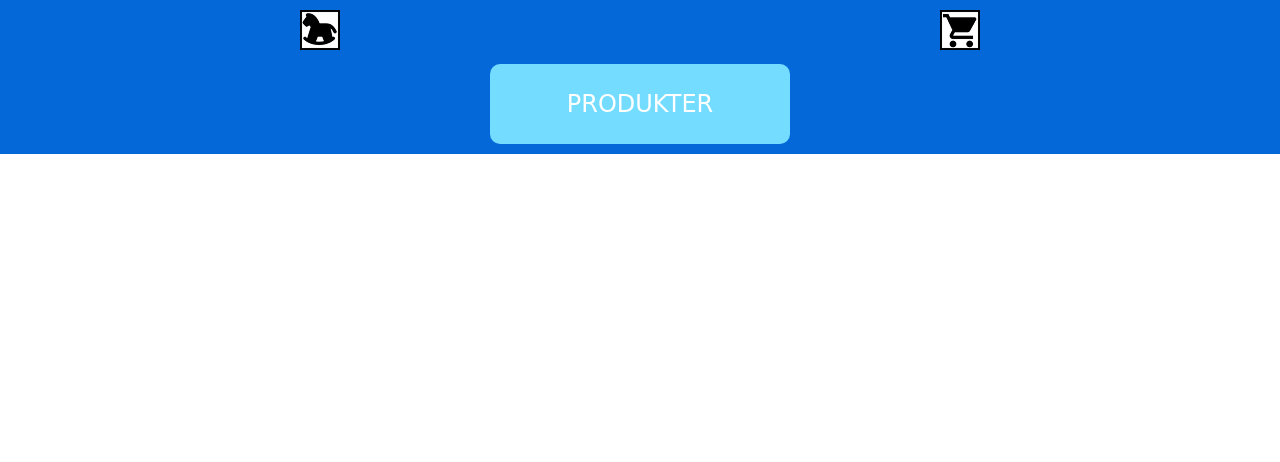
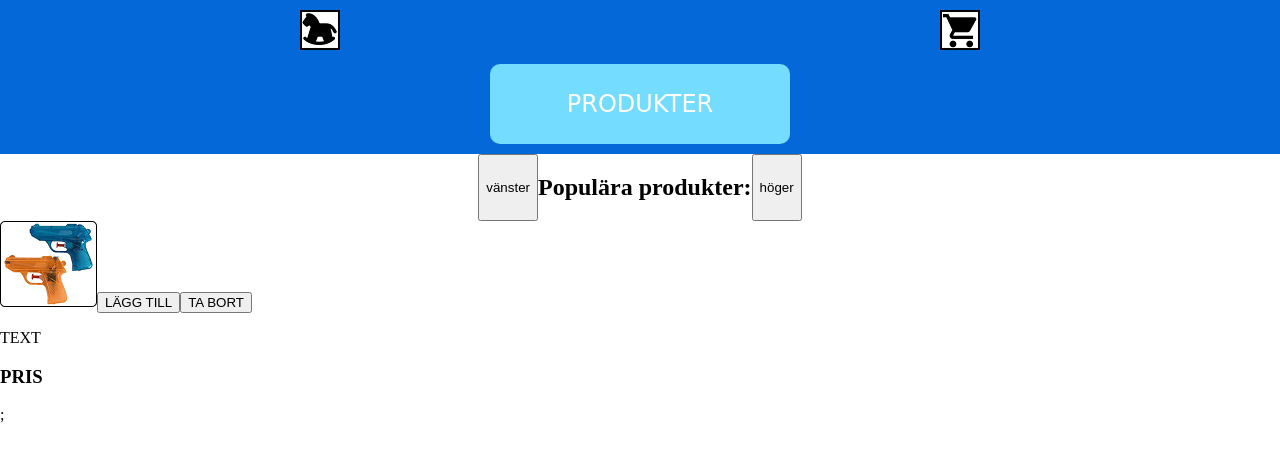
Before and after one commit to TimmyBartelius/JSX-inl-mningsuppgift, a React (Vite) app in the folder my-app/: page / in a window 1280 px wide. Shown: the top 462 px of the page. Built offline with nearby package versions, Linux system fonts and the light colour scheme.

Commit message:
Påbörjat Home-page

```diff
--- a/my-app/src/App.jsx
+++ b/my-app/src/App.jsx
@@ -1,6 +1,12 @@
-import { Routes, Route } from "react-router-dom";
+//import { Routes, Route } from "react-router-dom";
 import Header from "./components/Header";
+import Home from "./pages/Home";
 
 export default function App() {
-  return <Header />;
+  return (
+    <main>
+      <Header />
+      <Home />;
+    </main>
+  );
 }
--- a/my-app/src/components/Header.css
+++ b/my-app/src/components/Header.css
@@ -34,3 +34,6 @@ body {
   color: rgb(255, 255, 255);
   cursor: pointer;
 }
+#productsBtn:hover {
+  background-color: rgb(65, 208, 255);
+}
--- a/my-app/src/components/Header.jsx
+++ b/my-app/src/components/Header.jsx
@@ -44,7 +44,9 @@ const Header = () => {
 
 export default Header;
 
-//1. Headern behöver logga, cart, Produkt-knapp samt blå bakgrund
+//1. Headern behöver logga, cart, Produkt-knapp samt blå bakgrund (CHECK)
 //2. Logga skall visa sig tryckbar, på klick skall den leda till "hem"-skärmen, alltså startsidan
 //3. Cart skall visa sig tryckbar, på klick skall den leda till "kundvagnen"
 //4. Produkter-knappen skall leda till produkt-sidan och startar som standard på "alla produkter"
+
+//GLÖM INTE ROUTING - allt annat klart
--- /dev/null
+++ b/my-app/src/components/Home.css
@@ -0,0 +1,5 @@
+#popular {
+  display: flex;
+  flex-direction: row;
+  justify-content: center;
+}
--- /dev/null
+++ b/my-app/src/pages/Home.jsx
@@ -0,0 +1,37 @@
+import React from "react";
+import "../components/Home.css";
+
+function Home() {
+  return (
+    <main>
+      <section id="popular">
+        <button id="leftBtn">vänster</button>
+        <h2>Populära produkter:</h2>
+        <button id="rightBtn">höger</button>
+      </section>
+      <div id="product-display">
+        <img src="src/assets/Vattenpistolen.PNG" alt="-" />
+        <button id="addBtn">LÄGG TILL</button>
+        <button id="remBtn">TA BORT</button>
+        <div id="textSquareProduct">
+          <p>TEXT</p>
+          <h3>PRIS</h3>
+        </div>
+      </div>
+    </main>
+  );
+}
+
+export default Home;
+
+//1. Header på toppen (CHECK)
+
+//2. Populära produkter - i en slide-meny
+
+//3. Bild på produkt, lägg-till/ta-bort till höger om bilden, kort beskrivning av varan under och pris i stor text.
+
+//3a) Bilden finns på Figma - skall ha en border och ligga i en stor container tillsammans med resten. (Om du trycker på bilden skall du skickas till specifikation för varan. (överkurs om du har tid))
+//3b) Lägg-till/ta-bort, skall ligga i samma höjd som bilden - du skall kunna trycka på lägg till för att skicka en produkt till varukorgen men också ta bort för att kunna ta bort den eller om du har fler av samma i vagnen. (En counter skall finnas i mitten (överkurs, om du har tid))
+//3c) Priset skall vara tydligt och stort, det skall stå ut i rutan och synas som mest.
+
+//4. Footer på botten
```
Also changed, not shown: my-app/src/assets/Vattenpistolen.png (added).
